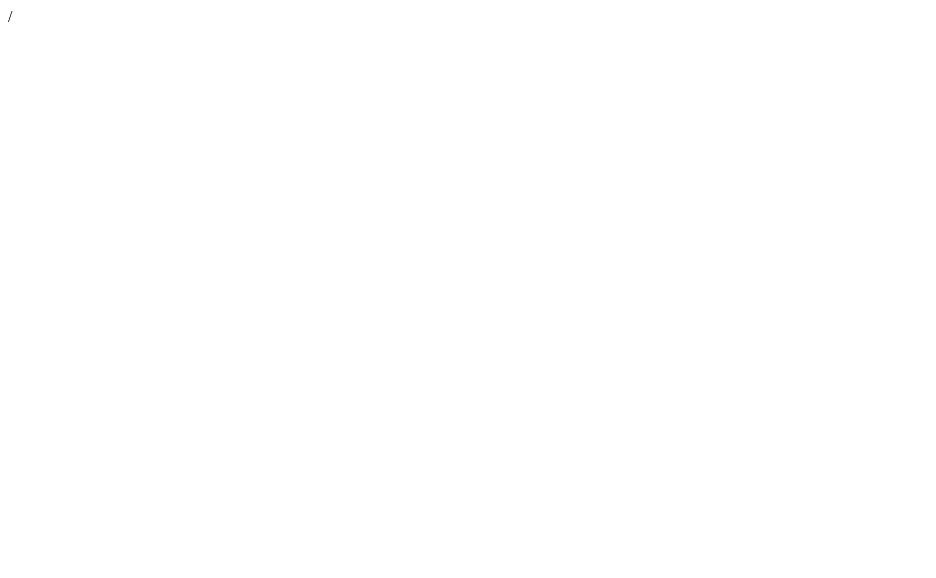
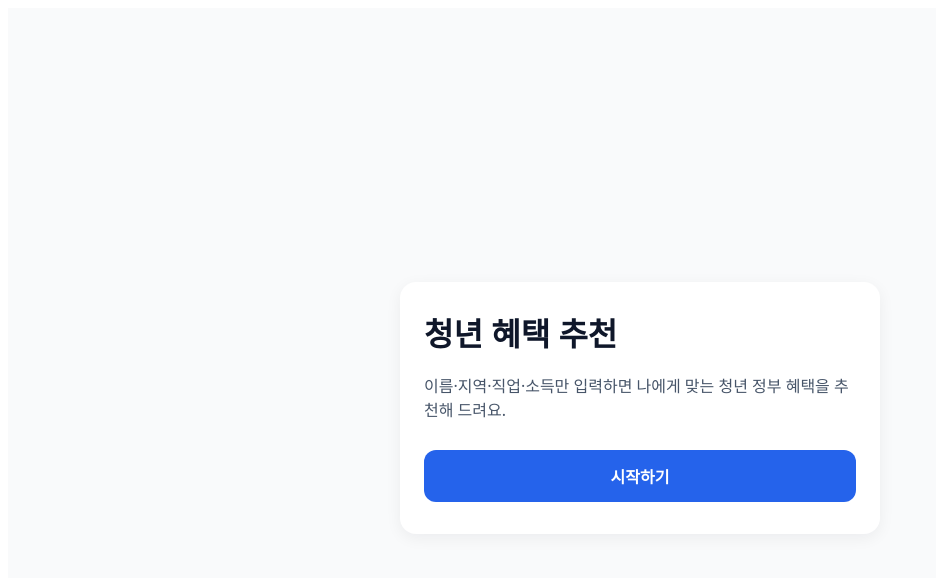
Before and after one commit to JuJangGwon/Ralph-loopTest, a React (Vite) app in the folder client/: page / in a window 1280 px wide. Shown: the top 578 px of the page, without its empty margins (0-936 px from the left). Built offline with nearby package versions, Linux system fonts and the light colour scheme.

Commit message:
feat: US-007 - Build landing page

```diff
--- a/client/src/pages/Landing.jsx
+++ b/client/src/pages/Landing.jsx
@@ -1,3 +1,71 @@
+import { useNavigate } from 'react-router-dom';
+
 export default function Landing() {
-  return <div data-route="/">/</div>;
+  const navigate = useNavigate();
+
+  const pageStyle = {
+    minHeight: '100vh',
+    display: 'flex',
+    alignItems: 'center',
+    justifyContent: 'center',
+    padding: '24px 16px',
+    background: '#f9fafb',
+    fontFamily: 'system-ui, -apple-system, sans-serif',
+    boxSizing: 'border-box',
+  };
+  const cardStyle = {
+    width: '100%',
+    maxWidth: '480px',
+    display: 'flex',
+    flexDirection: 'column',
+    gap: '20px',
+    padding: '32px 24px',
+    background: '#ffffff',
+    borderRadius: '16px',
+    boxShadow: '0 4px 16px rgba(15, 23, 42, 0.06)',
+    boxSizing: 'border-box',
+  };
+  const titleStyle = {
+    margin: 0,
+    fontSize: 'clamp(24px, 6vw, 32px)',
+    fontWeight: 700,
+    color: '#0f172a',
+    lineHeight: 1.25,
+  };
+  const descStyle = {
+    margin: 0,
+    fontSize: 'clamp(14px, 4vw, 16px)',
+    color: '#475569',
+    lineHeight: 1.5,
+  };
+  const buttonStyle = {
+    marginTop: '8px',
+    width: '100%',
+    padding: '14px 16px',
+    fontSize: '16px',
+    fontWeight: 600,
+    color: '#ffffff',
+    background: '#2563eb',
+    border: 'none',
+    borderRadius: '12px',
+    cursor: 'pointer',
+  };
+
+  return (
+    <main data-route="/" style={pageStyle}>
+      <section style={cardStyle}>
+        <h1 style={titleStyle}>청년 혜택 추천</h1>
+        <p style={descStyle}>
+          이름·지역·직업·소득만 입력하면 나에게 맞는 청년 정부 혜택을 추천해 드려요.
+        </p>
+        <button
+          type="button"
+          style={buttonStyle}
+          onClick={() => navigate('/funnel/name')}
+        >
+          시작하기
+        </button>
+      </section>
+    </main>
+  );
 }
```
Also changed, not shown: 2 other files (tests, documents, lock files or other folders).
